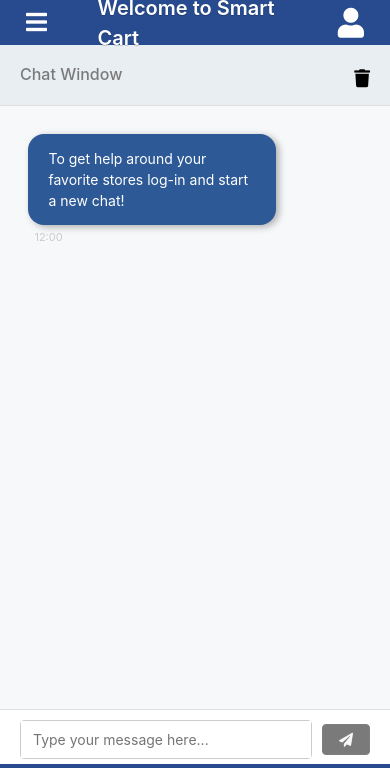
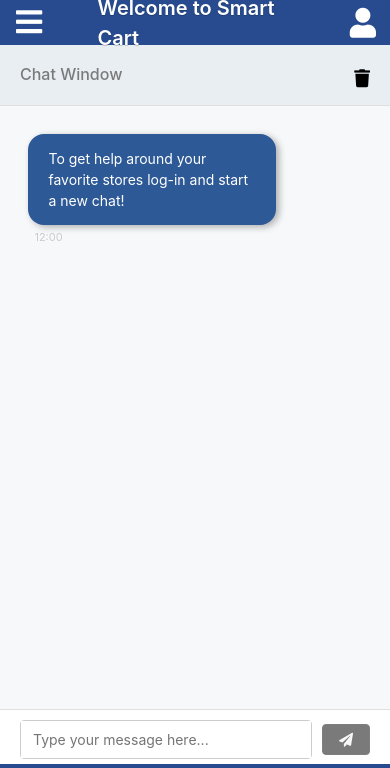
Before and after one commit to gcarson1/SmartCart, a Flask app: template templates/index.html in a window 390 px wide. Shown: the top 768 px of the page. Run offline with Flask 3, Linux system fonts and the light colour scheme; the template is opened without the code that fills it, so the values that code supplies are empty; some libraries are stand-ins or nearby versions.

Commit message:
frontend

```diff
--- a/static/css/index.css
+++ b/static/css/index.css
@@ -31,7 +31,7 @@ body {
 
 .top_menu .user_info {
   position: absolute;
-  right: 20px;
+  right: 8px;
   top: 50%;
   transform: translateY(-50%);
 }
@@ -350,7 +350,7 @@ body {
     position: fixed;
     top: 50px;
     left: -260px;
-    height: 94.25%;
+    height: 80.2%;
     width: 250px;
     background: #f9fdff;
     transition: left 0.3s ease-in-out;
@@ -368,9 +368,11 @@ body {
     background: none;
     border: none;
     color: #fff;
-    font-size: 24px;
+    font-size: 30px;
     margin-right: 15px;
     z-index: 1100;
+    left: 10px;
+    position: absolute;
   }
 }
 
--- a/templates/index.html
+++ b/templates/index.html
@@ -24,7 +24,7 @@
     </button>
     <div class="title">
       {% if current_user.is_authenticated %}
-        Smart Cart - {{ currStoreName }}
+        {{ currStoreName }}
       {% else %}
         Welcome to Smart Cart
       {% endif %}
@@ -308,7 +308,7 @@
             return s.store_id == storeId;
           });
           var storeName = store ? store.name : "Undefined";
-          $(".top_menu .title").text("Smart Cart - " + storeName);
+          $(".top_menu .title").text(storeName); // Updated to remove "Smart Cart - "
         } else {
           $(".top_menu .title").text("Smart Cart");
         }
@@ -376,7 +376,7 @@
         // Get the store name from the selected option.
         var storeName = $("#modalStoreSelect option:selected").text();
         // Update the header with the selected store's name.
-        $(".top_menu .title").text("Smart Cart - " + storeName);
+        $(".top_menu .title").text(storeName);
 
         // Set the global variable for the new chat creation.
         selectedStoreID = storeId;
```
